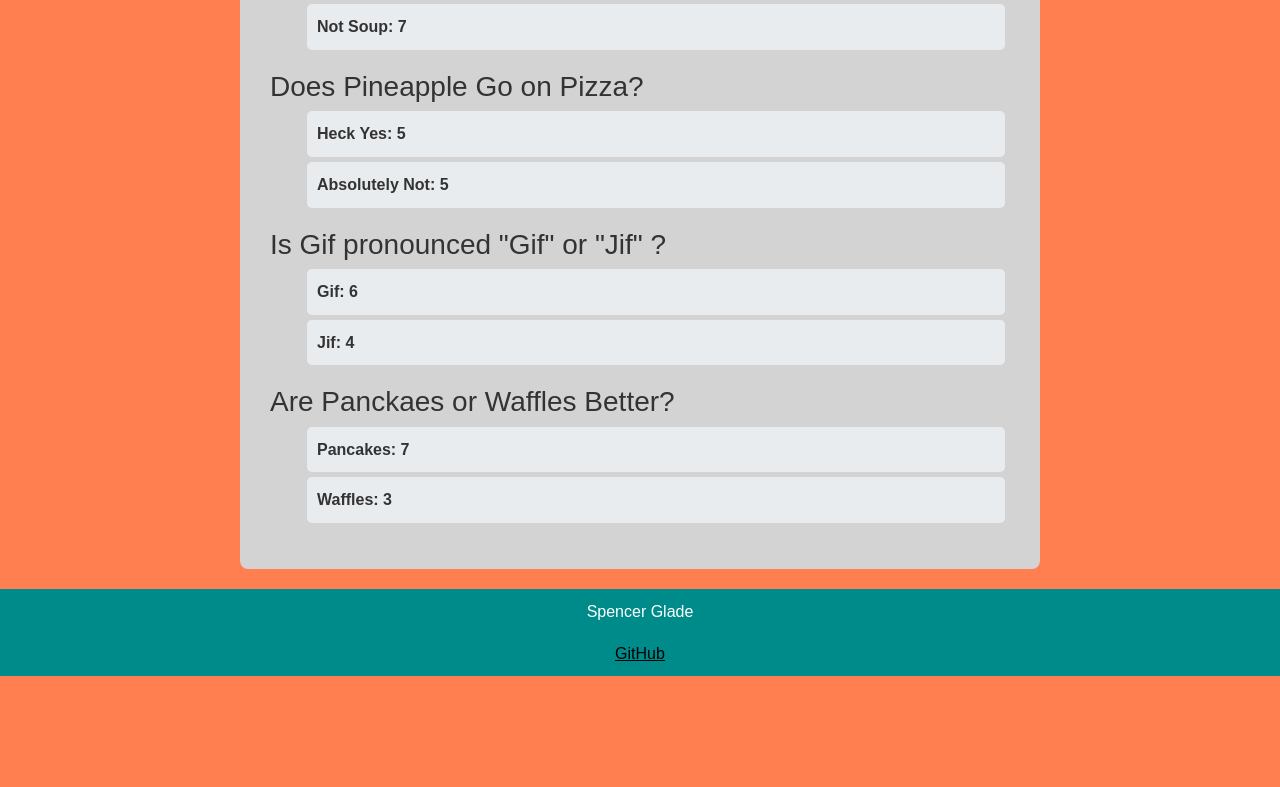
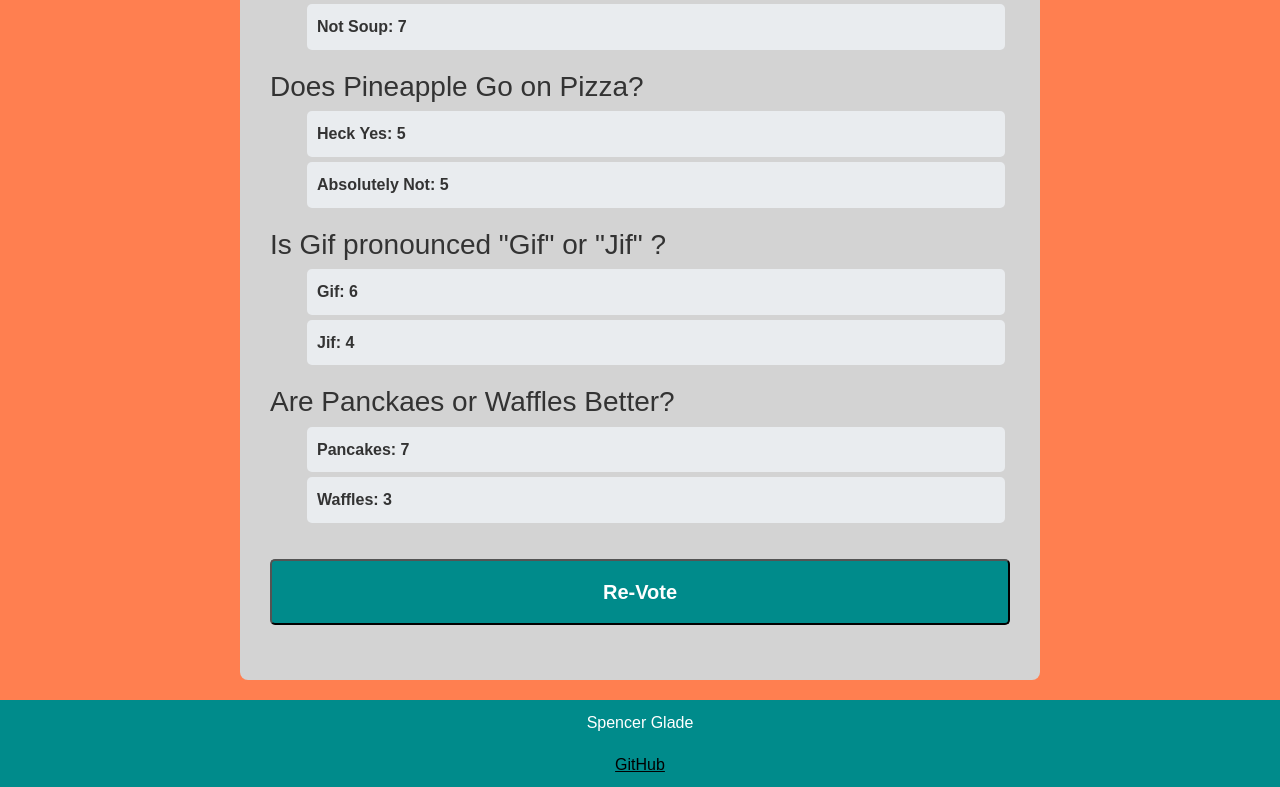
Before and after one commit to SpencerG-BYU/startup, a React (Vite) app: page /results in a window 1280 px wide. Shown: the part 692-1479 px from the top of the page. Before the commit the page ends 1368 px from the top, so only its background shows below. Built offline with nearby package versions, Linux system fonts and the light colour scheme.

Commit message:
Websocket stub

```diff
--- a/src/results/results.jsx
+++ b/src/results/results.jsx
@@ -3,6 +3,7 @@ import './results.css';
 
 export function Results() {
     const [results, setResults] = React.useState([]);
+
 
     React.useEffect(() => {
         const storedResults = localStorage.getItem('results');
@@ -15,6 +16,10 @@ export function Results() {
     React.useEffect(() => {
       localStorage.setItem('results', JSON.stringify(results));
     }, [results]);
+
+    //WebSocket updates - HELP
+    setInterval(() => {
+    }, 1000);
 
   return (
     <main>
@@ -54,6 +59,11 @@ export function Results() {
             <p>Pancakes: 7</p>
             <p>Waffles: 3</p>
         </ul>
+
+        <form method="get" action="/vote">
+                <button type="submit">Re-Vote</button>
+        </form>
+
     </main>
   );
 }
```
